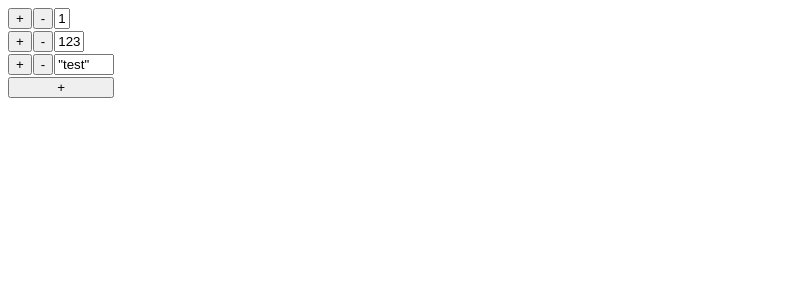
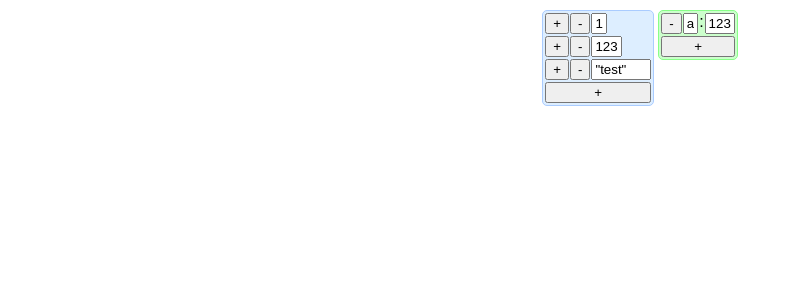
Before and after one commit to d-cook/react-code, a React (Create React App) app: page / in a window 1280 px wide. Shown: the top 300 px of the page, without its empty margins (0-793 px from the left). Built offline with nearby package versions, Linux system fonts and the light colour scheme.

Commit message:
Updated RecordView

```diff
--- a/src/App.js
+++ b/src/App.js
@@ -1,14 +1,14 @@
 import "./styles.css";
 import ListView from "./ListView";
+import RecordView from "./RecordView";
 
 function FuncView() {}
-
-function RecordView() {}
 
 export default function App() {
   return (
     <div className="App">
       <ListView initValue={[1, 123, "test"]} />
+      <RecordView initValue={{ a: 123 }} />
     </div>
   );
 }
--- a/src/ListView.js
+++ b/src/ListView.js
@@ -31,10 +31,15 @@ export default function ListView({ initValue, onValueUpdated }) {
   return (
     <div
       style={{
-        display: "grid",
+        display: "inline-grid",
         gridTemplateColumns: "min-content min-content min-content",
         rowGap: "2px",
-        columnGap: "1px"
+        columnGap: "1px",
+        border: "1px solid #acf",
+        backgroundColor: "#def",
+        borderRadius: "5px",
+        padding: "2px",
+        margin: "2px"
       }}
     >
       {items.map(({ value, key }, i) => (
@@ -42,7 +47,7 @@ export default function ListView({ initValue, onValueUpdated }) {
           <button onClick={() => addItem(i)}>+</button>
           <button onClick={() => removeItem(i)}>-</button>
           <ValueView
-            key={key}
+            key={"list-" + key}
             initValue={value}
             setValue={(val) => updateItem(val, i)}
           />
--- /dev/null
+++ b/src/RecordView.js
@@ -0,0 +1,74 @@
+import ValueView from "./ValueView";
+import { useState } from "react";
+
+export default function RecordView({ initValue, onValueUpdated }) {
+  const initRecord =
+    initValue && typeof initValue === "object" && !Array.isArray(initValue)
+      ? initValue
+      : {};
+  const [{ record }, setState] = useState({
+    record: initRecord
+  });
+  const updateRecord = (record) => {
+    setState({ record });
+    if (typeof onValueUpdated === "function") {
+      onValueUpdated(record);
+    }
+  };
+  const setKey = (key, newKey) => {
+    record[newKey] = record[key];
+    delete record[key];
+    updateRecord(record);
+  };
+  const setValue = (key, value) => {
+    record[key] = value;
+    updateRecord(record);
+  };
+  const addEntry = () => {
+    let [key, idx] = ["value", 2];
+    while (Object.hasOwnProperty.call(record, key)) {
+      key = "value" + idx++;
+    }
+    setValue(key, null);
+  };
+  const removeEntry = (key) => {
+    delete record[key];
+    updateRecord(record);
+  };
+  return (
+    <div
+      style={{
+        display: "inline-grid",
+        gridTemplateColumns: "min-content min-content min-content min-content",
+        rowGap: "2px",
+        columnGap: "1px",
+        border: "1px solid #8f8",
+        backgroundColor: "#cfc",
+        borderRadius: "5px",
+        padding: "2px",
+        margin: "2px"
+      }}
+    >
+      {Object.entries(record).map(([key, value]) => (
+        <>
+          <button onClick={() => removeEntry(key)}>-</button>
+          <ValueView
+            key={"record-key-" + key}
+            initValue={key}
+            stringValued={true}
+            setValue={(newKey) => setKey(key, newKey)}
+          />
+          :
+          <ValueView
+            key={"record-val-" + value}
+            initValue={value}
+            setValue={(newVal) => setValue(key, newVal)}
+          />
+        </>
+      ))}
+      <button onClick={() => addEntry()} style={{ gridColumn: "span 4" }}>
+        +
+      </button>
+    </div>
+  );
+}
--- a/src/ValueView.js
+++ b/src/ValueView.js
@@ -1,16 +1,16 @@
 import { useState } from "react";
 
-export default function ValueView({ initValue, onValueUpdated }) {
+export default function ValueView({ initValue, stringValued, onValueUpdated }) {
   const [{ input, value }, setState] = useState({
-    input: JSON.stringify(initValue),
-    value: initValue
+    input: stringValued ? String(initValue) : JSON.stringify(initValue),
+    value: stringValued ? String(initValue) : initValue
   });
   const setInput = (input) => {
     setState({ input, value });
   };
   const update = () => {
     try {
-      const parsedValue = JSON.parse(input);
+      const parsedValue = stringValued ? input : JSON.parse(input);
       setState({ input, value: parsedValue });
       if (typeof onValueUpdated === "function") {
         onValueUpdated(parsedValue);
@@ -20,7 +20,10 @@ export default function ValueView({ initValue, onValueUpdated }) {
     }
   };
   const reset = () => {
-    setState({ value, input: JSON.stringify(value) });
+    setState({
+      value,
+      input: stringValued ? value : JSON.stringify(value)
+    });
   };
   return (
     <input
```
